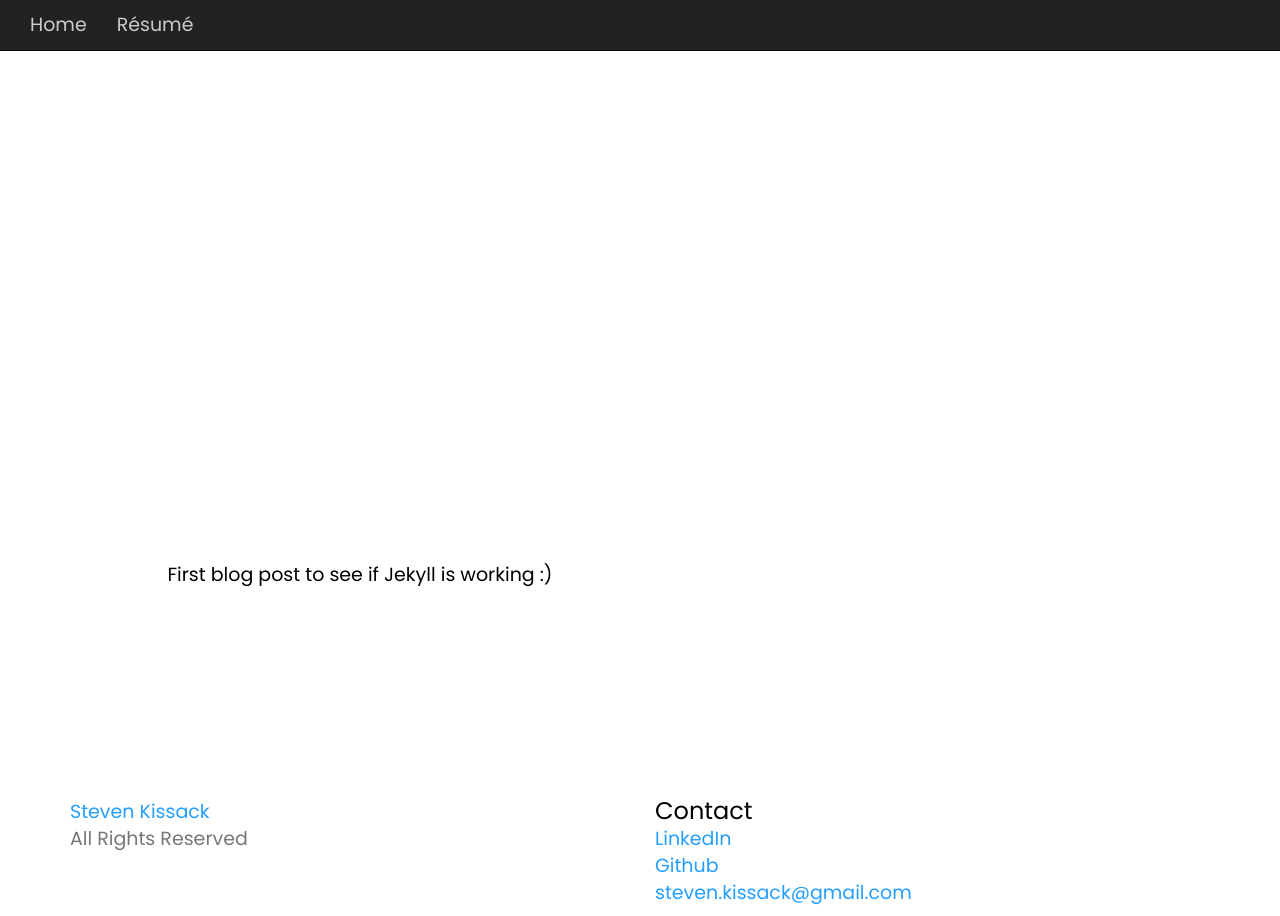
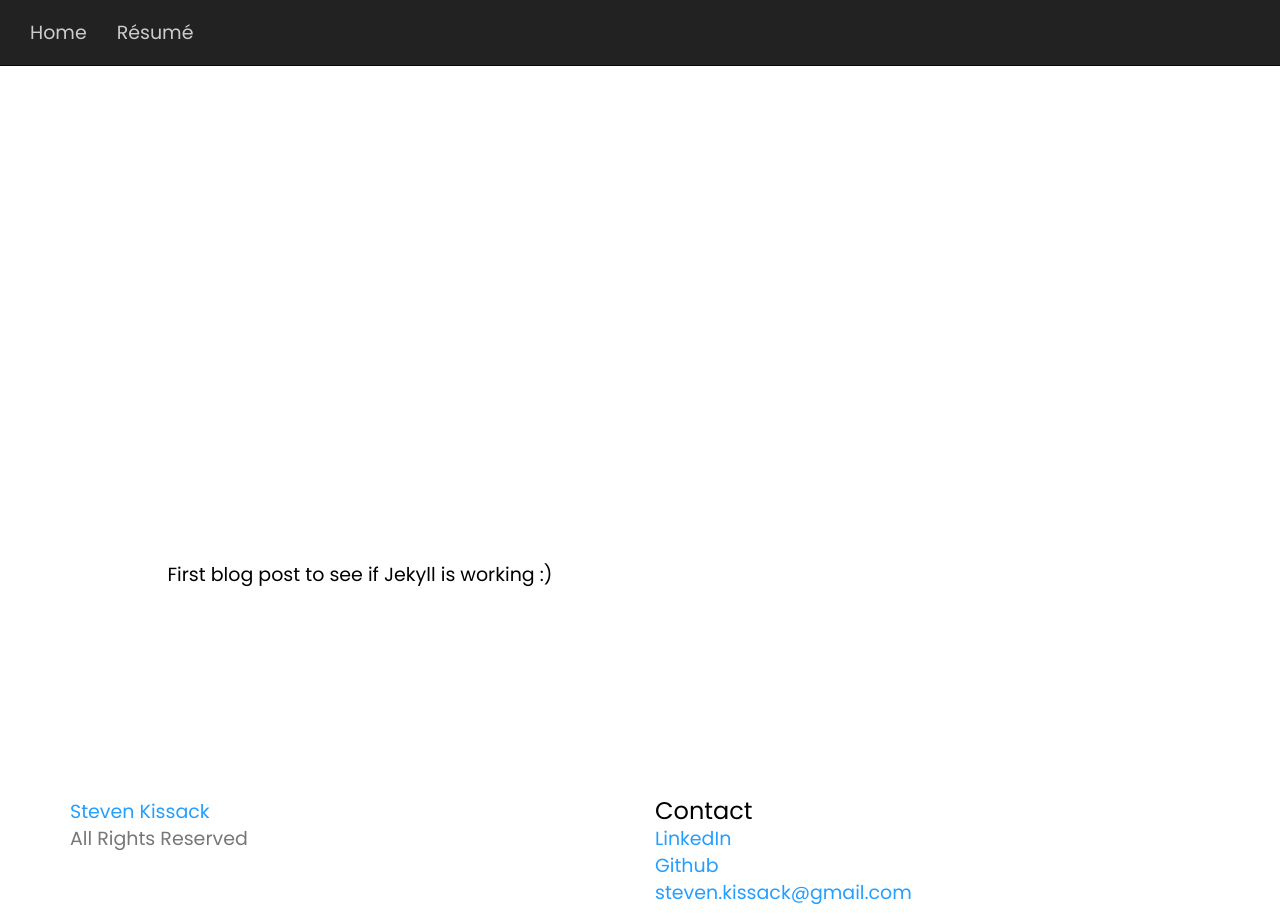
Before and after one commit to stevenkissack/stevokk.github.io, a Jekyll site: the page built from _posts/2016-07-01-first-post.md, in a window 1280 px wide. Built offline with Jekyll 4.4.1, drawn with Linux system fonts in a browser that asks for light colours; nearby versions of some CDN libraries.

Commit message:
fix mobile nav menu

```diff
--- a/css/style.scss
+++ b/css/style.scss
@@ -354,3 +354,7 @@
 .border-0 {
     border: 0;
 }
+
+.navbar-nav {
+    margin: 7.5px 0px; // Stop -15px y axis on mobile
+}
```
